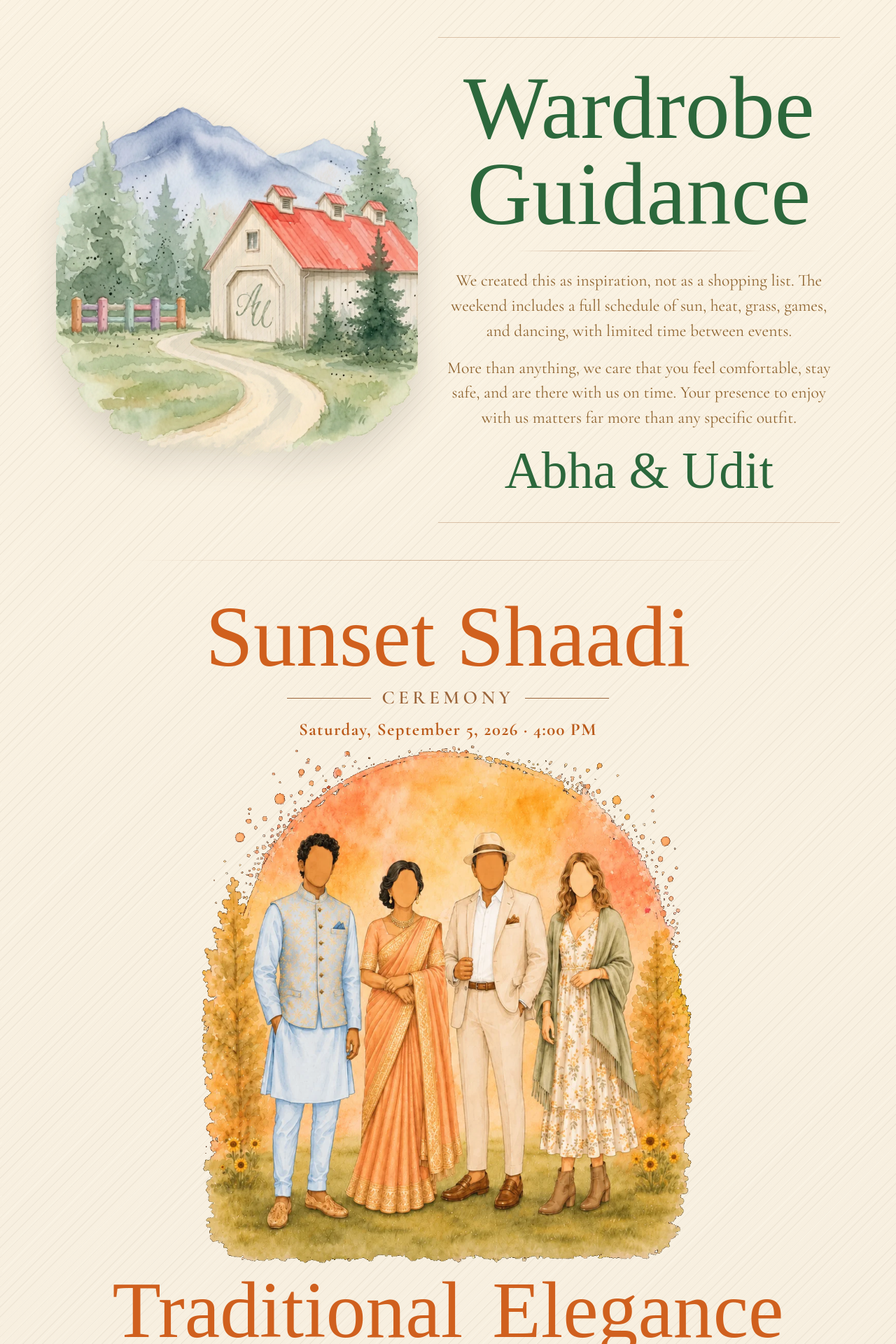
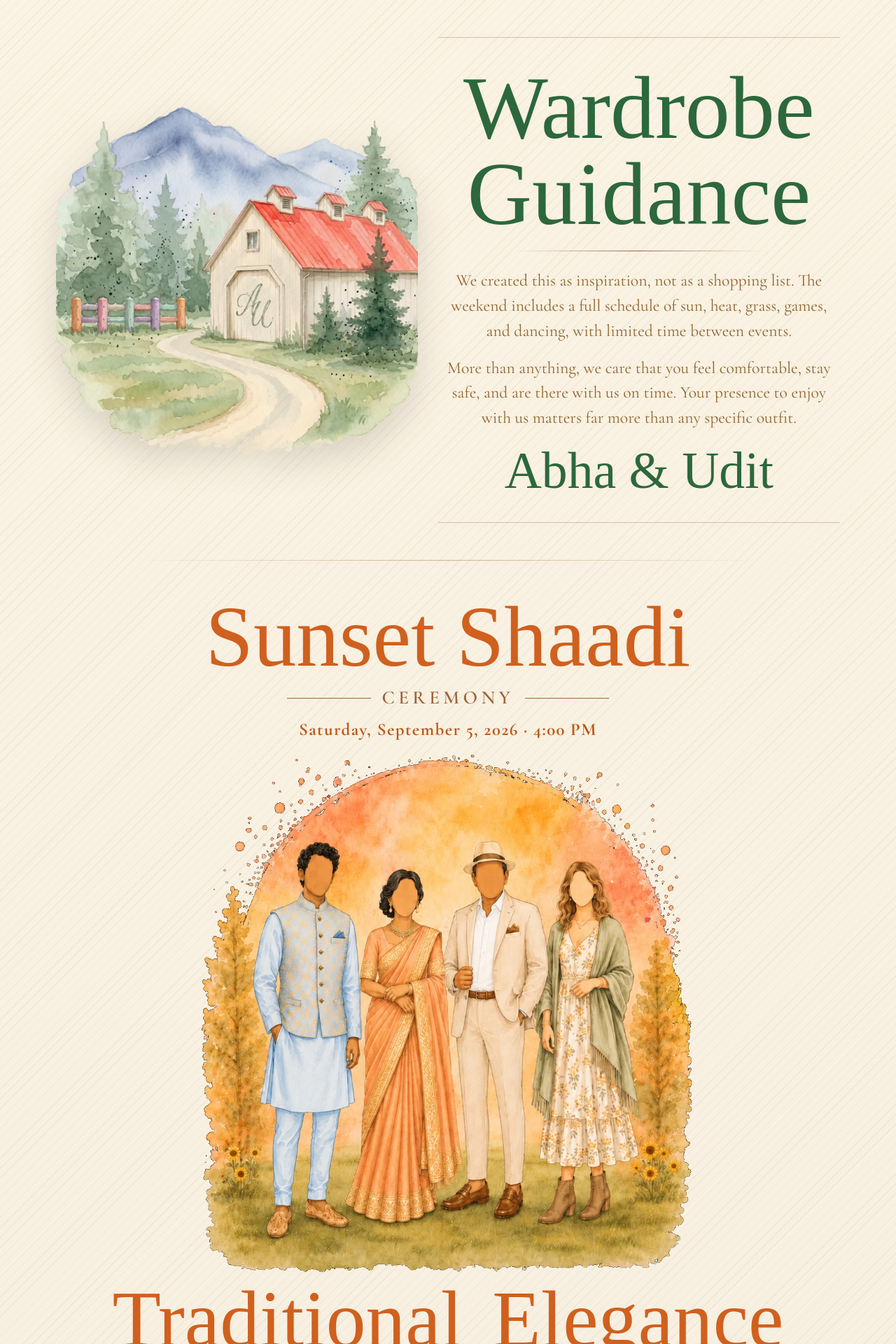
Before and after one commit to tyranasaurus/abhauditwedding-website, a React (Vite) app: page / in a window 1280 px wide. Shown: the top 1920 px of the page at 70% size. Built offline with nearby package versions, Linux system fonts and the light colour scheme; a web font is replaced by a local one.

Commit message:
💅 fix: unify date/time-to-image spacing across event sections
Sunset kept the old -1.6rem stage margin while forest/carnival used -0.8rem,
so its image sat tighter to the date/time. Make -0.8rem the default for all
and drop the per-section override.

```diff
--- a/src/index.css
+++ b/src/index.css
@@ -244,7 +244,7 @@ h1 {
 }
 
 .event-stage {
-  margin: -1.6rem auto -0.4rem;
+  margin: -0.8rem auto -0.4rem;
   max-width: min(44rem, 100%);
   position: relative;
   width: 100%;
@@ -256,11 +256,6 @@ h1 {
   width: 100%;
   height: auto;
   z-index: 1;
-}
-
-.event-panel.forest-gala .event-stage,
-.event-panel.carnival-garden .event-stage {
-  margin-top: -0.8rem;
 }
 
 .event-panel.forest-gala .event-heading h2 > span:nth-child(4),
```
